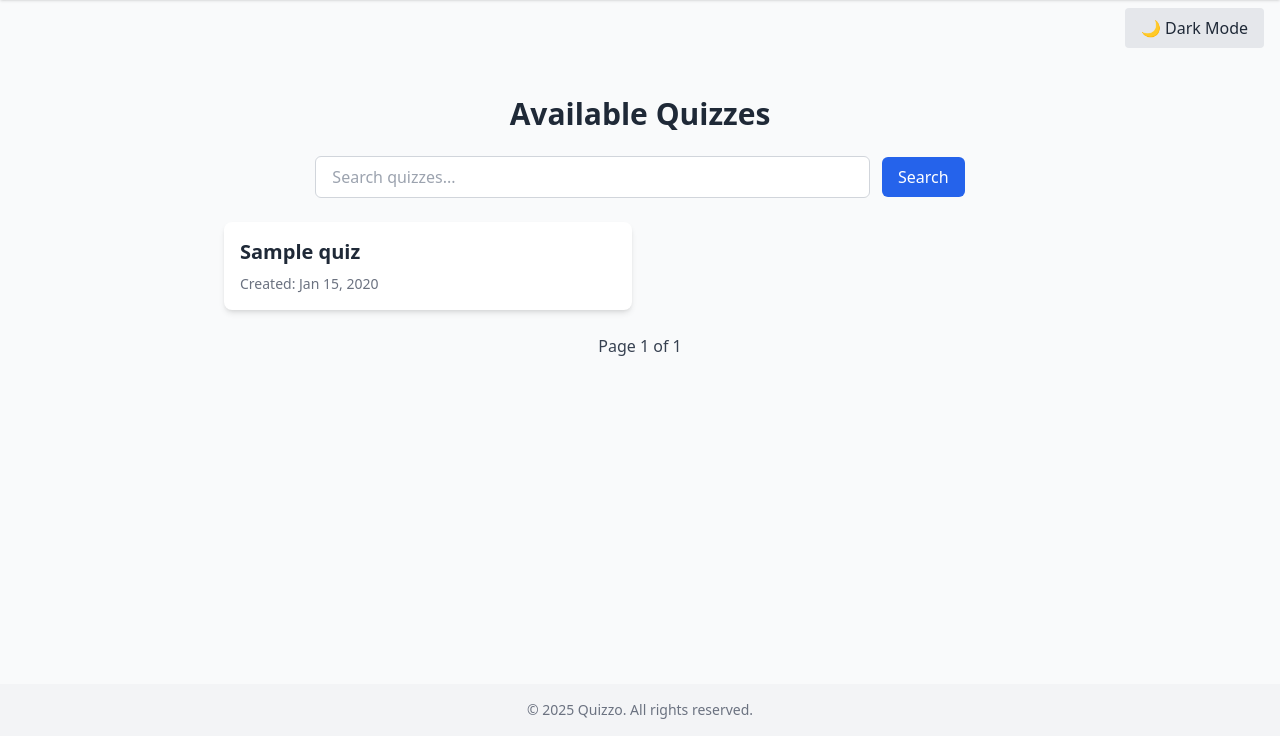
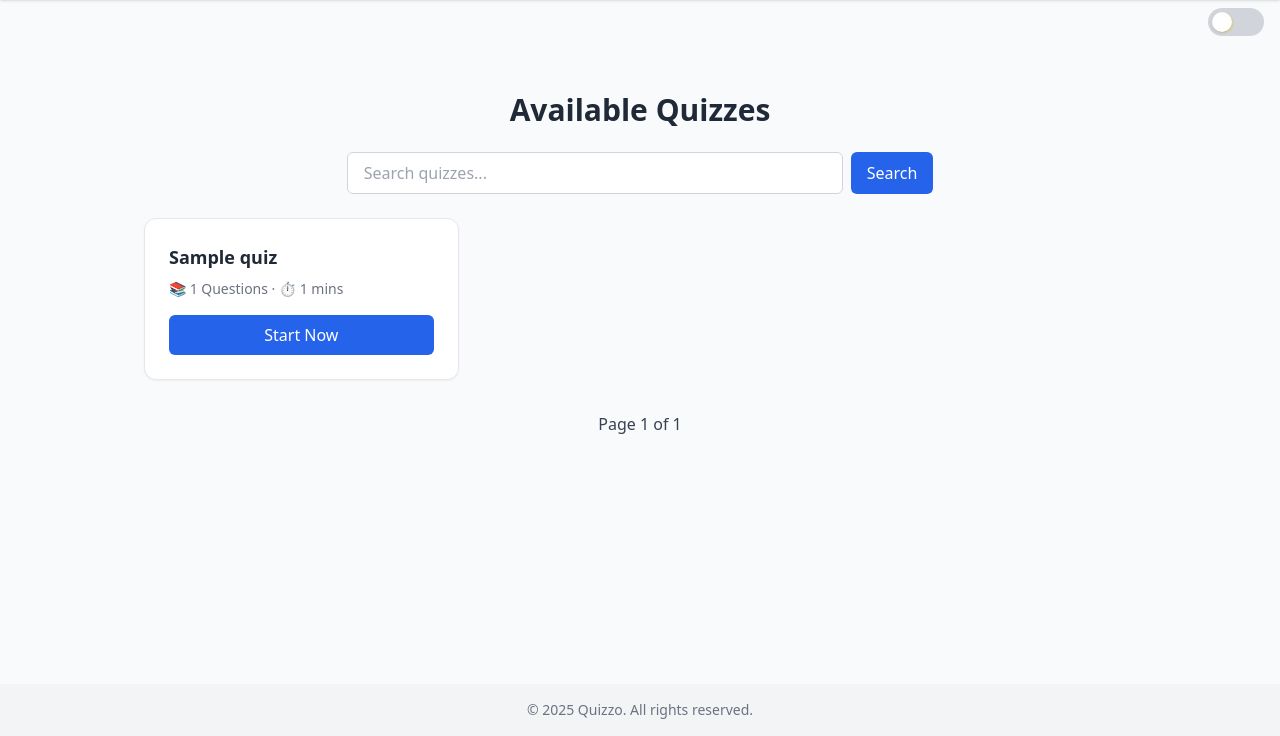
Before and after one commit to Nishusingh311/django-quiz-app, a Django app: page / in a window 1280 px wide. Shown: the part 64-800 px from the top of the page. Run offline with Django 5.2, Linux system fonts and the light colour scheme; tables that the repository leaves empty hold one stand-in row (values such as "Sample post"); some libraries are stand-ins or nearby versions.

Commit message:
Fixed User interface, Time: seconds to minute and Leaderboard

```diff
--- a/accounts/templates/accounts/login.html
+++ b/accounts/templates/accounts/login.html
@@ -1,7 +1,7 @@
 {% extends 'base.html' %}
 {% load static %}
 {% block content %}
-<div class="flex justify-center items-center min-h-screen bg-gray-100 dark:bg-gray-900">
+<div class="flex justify-center items-center  bg-gray-100 dark:bg-gray-900">
     <div class="w-full max-w-md bg-white dark:bg-gray-800 rounded-xl shadow-lg p-8">
         <h2 class="text-3xl font-bold mb-6 text-center text-gray-800 dark:text-white">Login to Your Account</h2>
 
--- a/accounts/templates/accounts/signup.html
+++ b/accounts/templates/accounts/signup.html
@@ -1,5 +1,6 @@
 {% extends 'base.html' %}
 {% block content %}
+<div class="flex items-center justify-center  bg-gray-100 dark:bg-gray-900 px-4">
     <div class="w-full max-w-md bg-white dark:bg-gray-800 rounded-xl shadow-lg p-8">
         <h2 class="text-3xl font-bold mb-6 text-center text-gray-800 dark:text-white">Sign Up</h2>
 
@@ -43,4 +44,5 @@
             </div>
         </form>
     </div>
+</div>
 {% endblock %}
--- a/quiz/models.py
+++ b/quiz/models.py
@@ -5,7 +5,7 @@ class Quiz(models.Model):   #models.Model base class for all models
     title = models.CharField(max_length=200)
     description = models.TextField(blank=True)
     created_at = models.DateTimeField(auto_now_add=True)
-    time_limit = models.PositiveIntegerField(default=600)  # time limit in seconds default 60s, customizable for each quiz in admin panel
+    time_limit = models.PositiveIntegerField(default=10, help_text="Time limit in minutes")  # time limit in minutes default 10m, customizable for each quiz in admin panel
 
     tags = models.ManyToManyField('Tag', related_name='quizzes', blank=True)
     def __str__(self):
--- a/quiz/templates/base.html
+++ b/quiz/templates/base.html
@@ -11,6 +11,12 @@
     <title>
         {% block title %}Quizzo{% endblock %}
     </title>
+
+    <script>
+        tailwind.config = {
+            darkmode: 'class',
+        }
+    </script>
 </head>
 <body class="bg-gray-50 text-gray-800 dark:bg-gray-900 dark:text-white min-h-screen flex flex-col">
 
@@ -34,9 +40,11 @@
 
     <!-- Dark Mode Toggle -->
     <div class="flex justify-end px-4 py-2">
-        <button id="toggle-dark-mode" class="bg-gray-200 dark:bg-gray-700 px-4 py-2 rounded hover:bg-gray-300 dark:hover:bg-gray-600 transition">
-            🌙 Dark Mode
-        </button>
+    <button id="dark-toggle" class="relative w-14 h-7 bg-gray-300 dark:bg-gray-600 rounded-full flex items-center transition duration-300">
+        <span class="absolute left-1 text-yellow-400 text-lg dark:hidden">🌞</span>
+        <span class="absolute right-1 text-blue-300 text-lg hidden dark:inline">🌙</span>
+        <div id="toggle-thumb" class="absolute left-1 h-5 w-5 bg-white rounded-full shadow transition-transform duration-300"></div>
+    </button>
     </div>
 
     <!-- Flash Messages -->
--- a/quiz/templates/home.html
+++ b/quiz/templates/home.html
@@ -1,64 +1,47 @@
 {% extends "base.html" %}
 {% block content %}
+<div class="max-w-5xl mx-auto px-4 py-8">
 
-<div class="max-w-4xl mx-auto px-4 sm:px-6 lg:px-8 py-6">
+  <!--  Header -->
+  <h2 class="text-3xl font-bold text-gray-800 dark:text-white mb-6 text-center">Available Quizzes</h2>
 
-    <h2 class="text-3xl font-bold text-gray-800 mb-6 text-center">Available Quizzes</h2>
-
-    <!-- Search Form -->
-    <form action="" method="GET" class="mb-6 flex flex-col sm:flex-row gap-3 sm:items-center justify-center">
-        <input
-            type="text"
-            name="q"
-            placeholder="Search quizzes..."
-            value="{{ request.GET.q }}"
-            class="w-full sm:w-2/3 px-4 py-2 border border-gray-300 rounded-md focus:outline-none focus:ring-2 focus:ring-blue-500"
-        >
-        <button
-            type="submit"
-            class="px-4 py-2 bg-blue-600 text-white rounded-md hover:bg-blue-700 transition"
-        >
-            Search
-        </button>
+  <!--  Search -->
+  <form action="" method="GET" class="mb-6 flex flex-col md:flex-row gap-2 justify-center">
+    <input type="text" name="q" placeholder="Search quizzes..." value="{{ request.GET.q }}"
+      class="w-full md:w-1/2 px-4 py-2 border border-gray-300 rounded-md focus:outline-none focus:ring-2 focus:ring-blue-500 dark:bg-gray-800 dark:border-gray-600 dark:text-white">
+    <button type="submit"
+      class="px-4 py-2 bg-blue-600 text-white rounded-md hover:bg-blue-700 transition">Search</button>
   </form>
 
-    <!-- Quiz List -->
-    <div class="grid grid-cols-1 sm:grid-cols-2 gap-4">
+  <!--  Quiz Cards -->
+  <div class="grid grid-cols-1 md:grid-cols-2 lg:grid-cols-3 gap-6">
     {% for quiz in quizzes %}
-            <div class="bg-white shadow-md rounded-lg p-4 hover:shadow-lg transition">
-                <h3 class="text-xl font-semibold text-gray-800 mb-2">
-                    <a href="{% url 'quiz_detail' quiz.id %}" class="hover:text-blue-600">
-                        {{ quiz.title }}
-                    </a>
-                </h3>
-                <p class="text-sm text-gray-500">Created: {{ quiz.created_at|date:"M d, Y" }}</p>
+      <div class="bg-white dark:bg-gray-800 border border-gray-200 dark:border-gray-700 rounded-xl p-6 shadow-sm hover:shadow-md transition">
+        <h3 class="text-lg font-semibold text-gray-800 dark:text-white mb-2">{{ quiz.title }}</h3>
+        <p class="text-sm text-gray-500 mb-4">📚 {{ quiz.question_count }} Questions · ⏱️ {{ quiz.time_limit }} mins</p>
+
+        <a href="{% url 'quiz_detail' quiz.id %}"
+          class="inline-block w-full text-center bg-blue-600 text-white font-medium py-2 rounded-md hover:bg-blue-700 transition">Start Now</a>
       </div>
     {% empty %}
-            <p class="text-center col-span-2 text-gray-500">No quizzes found.</p>
+      <p class="text-gray-500 dark:text-gray-300 col-span-3">No quizzes found.</p>
     {% endfor %}
   </div>
 
-    <!-- Pagination Controls -->
-    <div class="mt-6 flex justify-center items-center space-x-4">
+  <!--  Pagination -->
+  <div class="mt-8 flex justify-center items-center gap-4 text-gray-700 dark:text-gray-300">
     {% if quizzes.has_previous %}
       <a href="?q={{ request.GET.q }}&page={{ quizzes.previous_page_number }}"
-               class="px-4 py-2 bg-gray-200 rounded hover:bg-gray-300 transition">
-                Previous
-            </a>
+         class="px-3 py-1 border rounded-md hover:bg-gray-100 dark:hover:bg-gray-700">Previous</a>
     {% endif %}
 
-        <span class="text-gray-700">
-            Page {{ quizzes.number }} of {{ quizzes.paginator.num_pages }}
-        </span>
+    <span>Page {{ quizzes.number }} of {{ quizzes.paginator.num_pages }}</span>
 
     {% if quizzes.has_next %}
       <a href="?q={{ request.GET.q }}&page={{ quizzes.next_page_number }}"
-               class="px-4 py-2 bg-gray-200 rounded hover:bg-gray-300 transition">
-                Next
-            </a>
+         class="px-3 py-1 border rounded-md hover:bg-gray-100 dark:hover:bg-gray-700">Next</a>
     {% endif %}
   </div>
 
 </div>
-
 {% endblock %}
--- a/quiz/templates/quiz/quiz_detail.html
+++ b/quiz/templates/quiz/quiz_detail.html
@@ -7,7 +7,7 @@
     <div class="flex items-center justify-between mb-6">
         <h2 class="text-3xl font-bold text-gray-800 dark:text-white">{{ quiz.title }}</h2>
         <div id="timer" class="bg-yellow-400 text-black font-semibold px-4 py-1 rounded-full text-sm shadow"
-             data-time-limit="{{ quiz.time_limit }}">
+             data-time-limit="{{ time_limit_seconds }}">
             <!-- Timer will be inserted by JS -->
         </div>
     </div>
--- a/quiz/views.py
+++ b/quiz/views.py
@@ -1,6 +1,6 @@
 from django.shortcuts import render, get_object_or_404, redirect
 from django.contrib.admin.views.decorators import staff_member_required
-from .models import Quiz, Question, Answer, QuizAttempt, Badge, UserBadge
+from .models import Quiz, Question, Answer, QuizAttempt, Badge, UserBadge, Tag
 from django.http import HttpResponse
 from django.contrib.auth.decorators import login_required
 import csv
@@ -10,23 +10,24 @@ from xhtml2pdf import pisa
 from django.db.models import Avg, Count
 from .utils import assign_badges
 from django.core.mail import send_mail
-from .models import Quiz, QuizAttempt, Tag
 from django.core.paginator import Paginator
 from django.utils.timezone import now, timedelta
 from django.contrib.auth.models import User
 from datetime import timedelta,datetime
-from django.utils.timezone import now
+
 
 # Create your views here.
 def home(request):
     query = request.GET.get('q','')   # Get search query from URL
+
+    quizzes = Quiz.objects.annotate(question_count=Count('question'))
     if query:
-        quizzes = Quiz.objects.filter(title__icontains=query) #title_icontains searches titles case-insensitively
-    else:
-        quizzes = Quiz.objects.all()
+        quizzes = quizzes.filter(title__icontains=query)
+    # else:
+    #     quizzes = Quiz.objects.all()
 
     # Add pagination: Show 10 quizzes oer page
-    paginator = Paginator(quizzes, 10)
+    paginator = Paginator(quizzes, 9)
     page_number = request.GET.get('page')
     page_obj  = paginator.get_page(page_number)
 
@@ -104,7 +105,9 @@ def quiz_detail(request, quiz_id): # quiz_id is the dynamic parameter coming fro
                                                         'total': total_questions})
 
     return render(request, 'quiz/quiz_detail.html', {'quiz':quiz,
-                                                     'questions': questions})
+                                                     'questions': questions,
+                                                     'time_limit_seconds': quiz.time_limit * 60, # Converts minutes to seconds
+                                                     })
 
 
 @login_required
@@ -192,14 +195,14 @@ def leaderboard_view(request):
     attempts = QuizAttempt.objects.filter(date_attempted__gte=time_threshold)   # Fetches quiz attempts done after time_threshold only
 
     # Annotate average score for each user
-    leaderboard = (
+    top_users = (
         attempts.values('user__username')  # group by username
         .annotate(avg_score=Avg('score'))  #calculate average score
         .order_by('-avg_score')[:10]   #Top 10
     )
 
     return render(request, 'quiz/leaderboard.html',{
-        'leaderboard': leaderboard,
+        'top_users': top_users,
         'range': range_filter,
     })
 
--- a/static/quiz/darkmode.js
+++ b/static/quiz/darkmode.js
@@ -1,20 +1,21 @@
-if (localStorage.getItem("theme") === "dark") {
-  document.documentElement.classList.add("dark");
-}
+document.addEventListener('DOMContentLoaded', () => {
+  const toggleBtn = document.getElementById('dark-toggle');
+  const html = document.documentElement;
+  const thumb = document.getElementById('toggle-thumb');
 
-function toggleDarkMode() {
-  const htmlEl = document.documentElement;
-  htmlEl.classList.toggle("dark");
+  // Load theme from localStorage
+  if (localStorage.theme === 'dark') {
+    html.classList.add('dark');
+    thumb.classList.add('translate-x-7');
+  }
 
-  // Save preference in localStorage
-  if (htmlEl.classList.contains("dark")) {
-    localStorage.setItem("theme", "dark");
-  } else {
-    localStorage.setItem("theme", "light");
-  }
-}
-
-
+  toggleBtn.addEventListener('click', () => {
+    html.classList.toggle('dark');
+    const isDark = html.classList.contains('dark');
+    thumb.classList.toggle('translate-x-7');
+    localStorage.setItem('theme', isDark ? 'dark' : 'light');
+  });
+});
 
 
 
```
Also changed, not shown: quiz/templates/quiz/dashboard.html (+28 -28 lines), quiz/templates/quiz/leaderboard.html (+10 -10 lines), quiz/templates/quiz/quiz_result.html (+12 -30 lines), 2 other files. Lines whose indentation alone changed are shown as unchanged.
